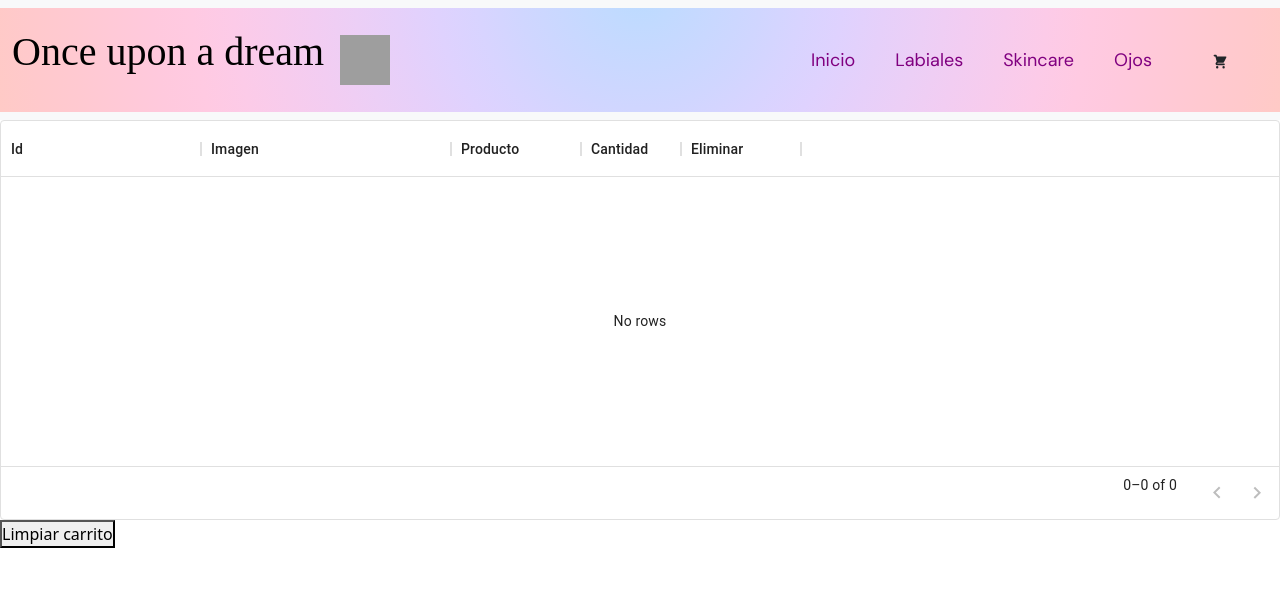
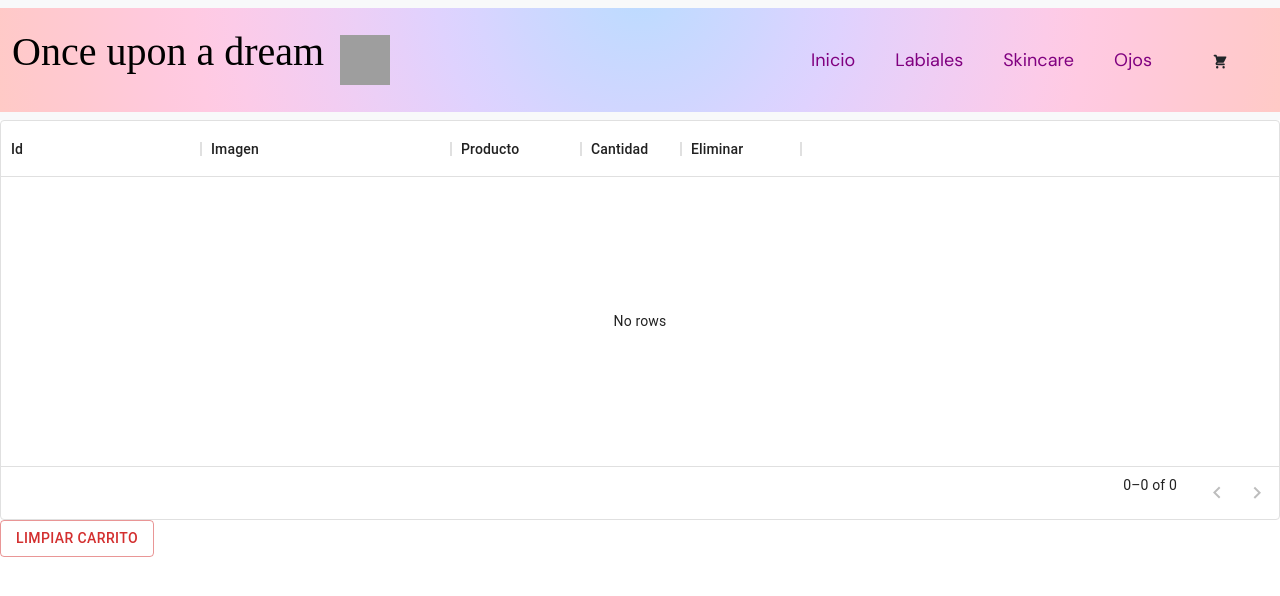
Before and after one commit to Reeeeiich/Tienda-Azofra, a React (Create React App) app: page /cart in a window 1280 px wide. Shown: the top 596 px of the page. Built offline with nearby package versions, Linux system fonts and the light colour scheme; grey boxes are pictures that could not be loaded; a web font is replaced by a local one.

Commit message:
Desafio Desafío: Cart View

```diff
--- a/src/components/ItemCount/index.jsx
+++ b/src/components/ItemCount/index.jsx
@@ -40,6 +40,7 @@ return(
             <button className='aumento' onClick={handleAdd}>+</button>
         </div>
         <button className='add' onClick={addCart}>Agregar al carrito</button>
+
     </div>
 );
 };
--- a/src/containers/CartContainer/index.jsx
+++ b/src/containers/CartContainer/index.jsx
@@ -2,6 +2,7 @@ import React from 'react'
 import { useContext } from 'react';
 import { Shop } from '../../context/ShopProvider';
 import { DataGrid } from '@mui/x-data-grid';
+import { Button } from '@mui/material';
 
 const Cart =() =>  {
 
@@ -18,7 +19,7 @@ const Cart =() =>  {
   const renderRemoveButton = (item) => {
     const product = item.value
     return (
-      <button onClick={()=>removeItem(product)} variant = "contained" color ="error">Eliminar</button>
+      <Button onClick={()=>removeItem(product)} variant = "contained" color ="error">Eliminar</Button>
     )
   }
 const columns = [
@@ -54,7 +55,7 @@ console.log("Item", item);
         pageSize={5}
         rowsPerPageOptions={[5]}
       />
-      <button onClick = {clearCart} color= "error" variant="outlined">Limpiar carrito</button>
+      <Button onClick = {clearCart} color= "error" variant="outlined">Limpiar carrito</Button>
     </div>
   );
   }
--- a/src/containers/ItemCountFinishContainer/index.jsx
+++ b/src/containers/ItemCountFinishContainer/index.jsx
@@ -6,12 +6,11 @@ import "../../components/ItemCount/styles.css";
 import {Shop} from "../../context/ShopProvider";
 
 function ItemCountContainer({product}) {
-  console.log("producto", product);
     const [qty, setQty] = useState(0);
     const navigate = useNavigate();
 
     const {addItem} =useContext(Shop);
-    console.log("añadir item", addItem)
+
     const addCart = (quantity) => {
 
       setQty(quantity);
@@ -20,8 +19,6 @@ function ItemCountContainer({product}) {
       const handleFinish = () => {
         const productToSave = {...product, quantity: qty}
         addItem(productToSave);
-        console.log("Producto guardado", productToSave);
-        console.log("añadir item 2", addItem);
         navigate('/cart')
 
       }
--- a/src/containers/ItemDetailContainer/index.jsx
+++ b/src/containers/ItemDetailContainer/index.jsx
@@ -9,7 +9,6 @@ import { doc, getDoc } from "firebase/firestore";
 function ItemDetailContainer() {
     const [productDetail, setProductDetail] = useState({});
     const {productId} = useParams();
-    console.log(productId);
 
     useEffect (()=>{
     const getProducts = async () => {
--- a/src/context/ShopProvider.jsx
+++ b/src/context/ShopProvider.jsx
@@ -11,9 +11,7 @@ const ShopProvider = ({children}) => {
     const [cart, setCart] = useState([]);
 
     const addItem = (item) => {
-
         const productoRepetido = isInCart(item.id);
-        console.log(productoRepetido);
         if (productoRepetido) {
             const cartModified = cart.map(product => {
                 if (product.id === item.id) {
```
